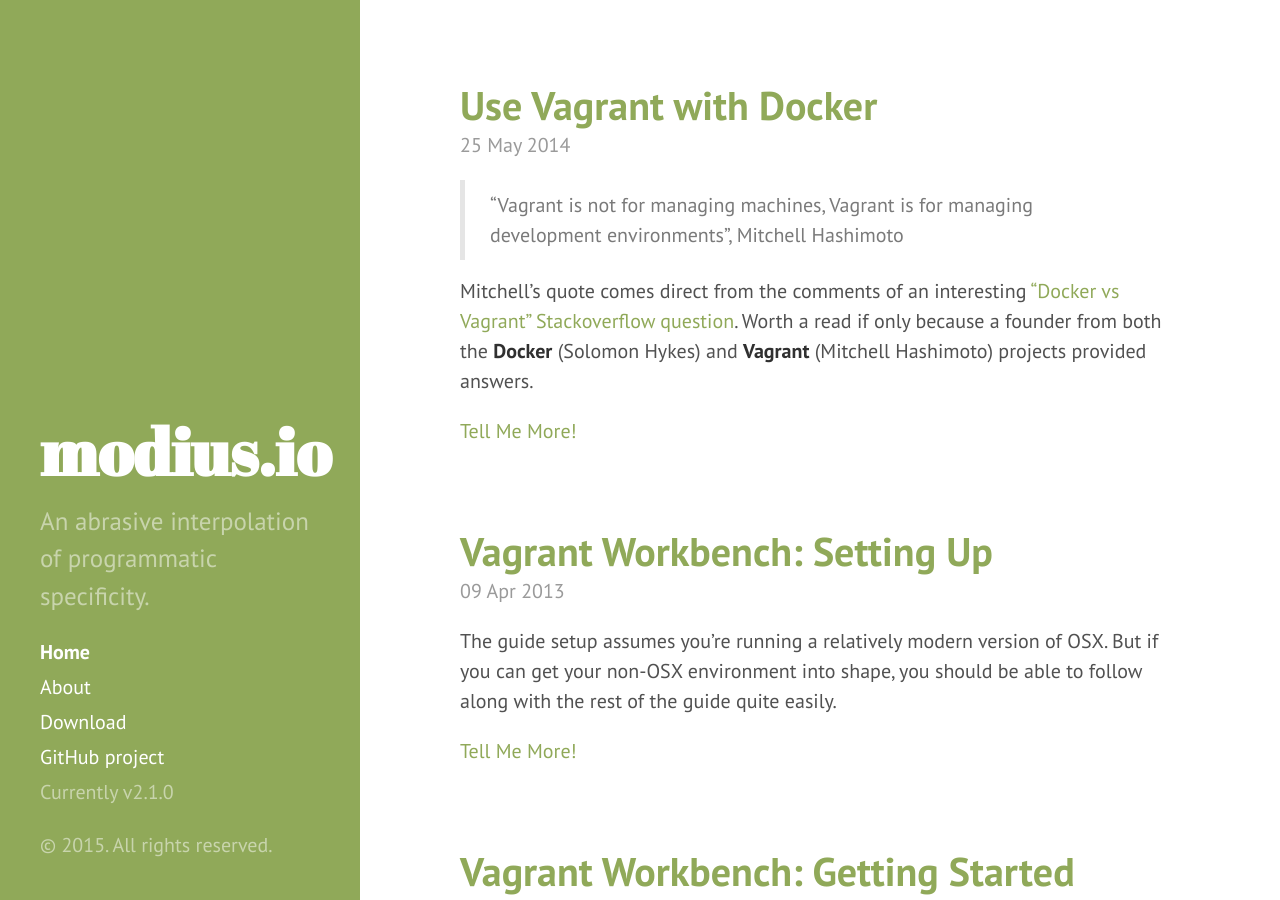
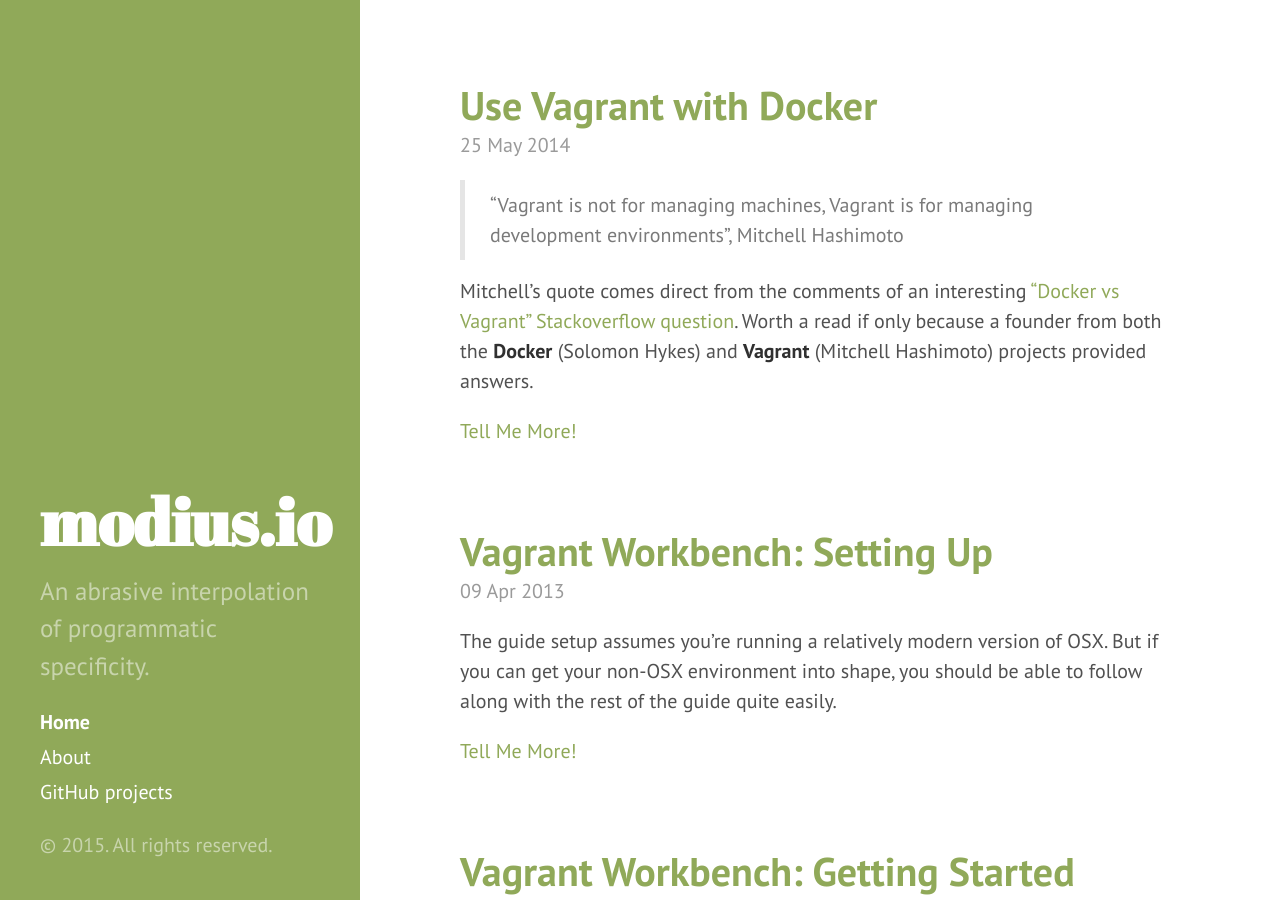
Before and after one commit to modius/modius.github.io, a Jekyll site: the page built from index.html, in a window 1280 px wide and 900 px high. Built offline with Jekyll 4.4.1, drawn with Linux system fonts in a browser that asks for light colours; Markdown is read by kramdown in place of the engine named in the settings; the list of posts is cut into pages by our own code.

Commit message:
Update sidebar navigation

```diff
--- a/_includes/sidebar.html
+++ b/_includes/sidebar.html
@@ -26,9 +26,7 @@
         {% endif %}
       {% endfor %}
 
-      <a class="sidebar-nav-item" href="{{ site.github.repo }}/archive/v{{ site.version }}.zip">Download</a>
-      <a class="sidebar-nav-item" href="{{ site.github.repo }}">GitHub project</a>
-      <span class="sidebar-nav-item">Currently v{{ site.version }}</span>
+      <a class="sidebar-nav-item" href="{{ site.github.repo }}">GitHub projects</a>
     </nav>
 
     <p>&copy; {{ site.time | date: '%Y' }}. All rights reserved.</p>
```
